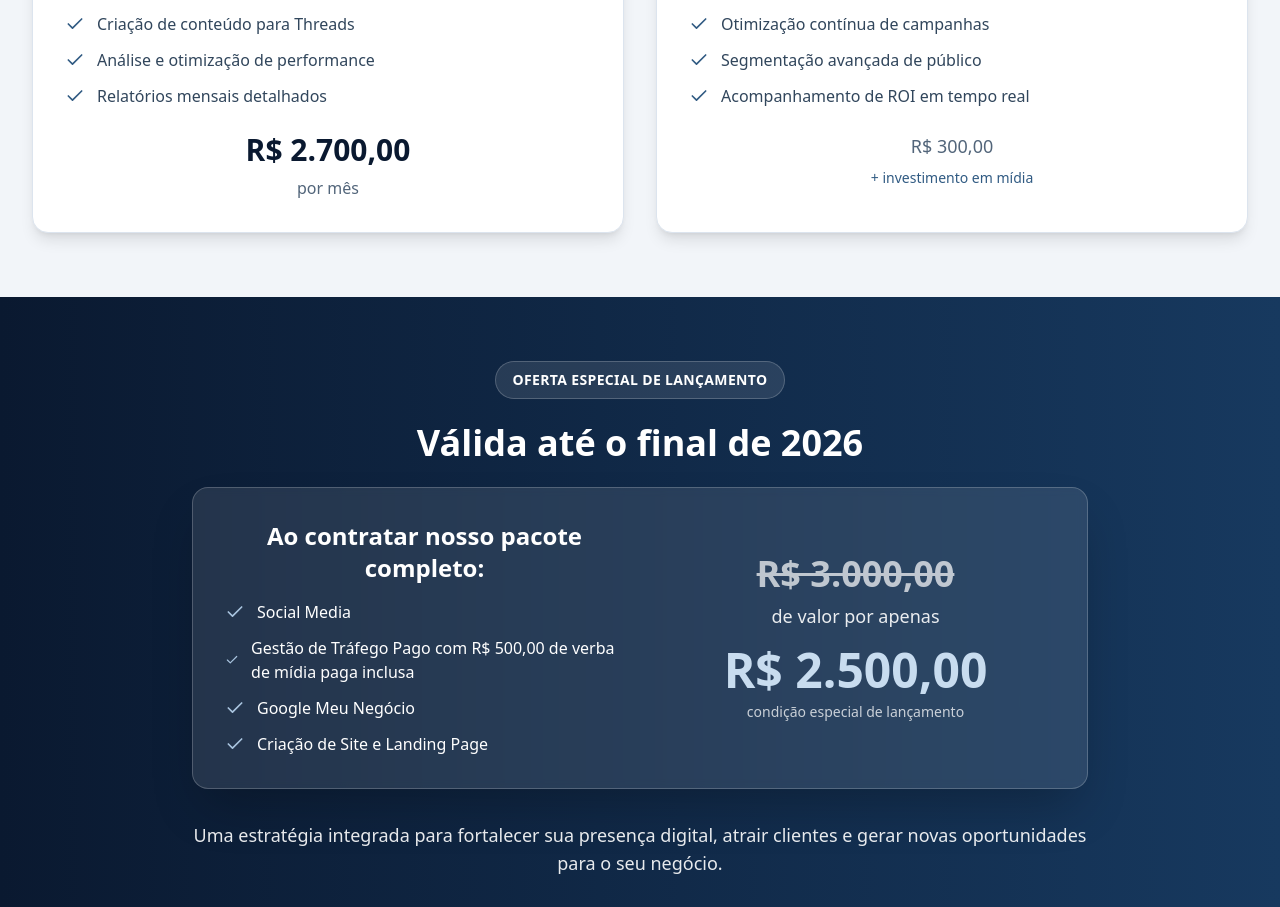
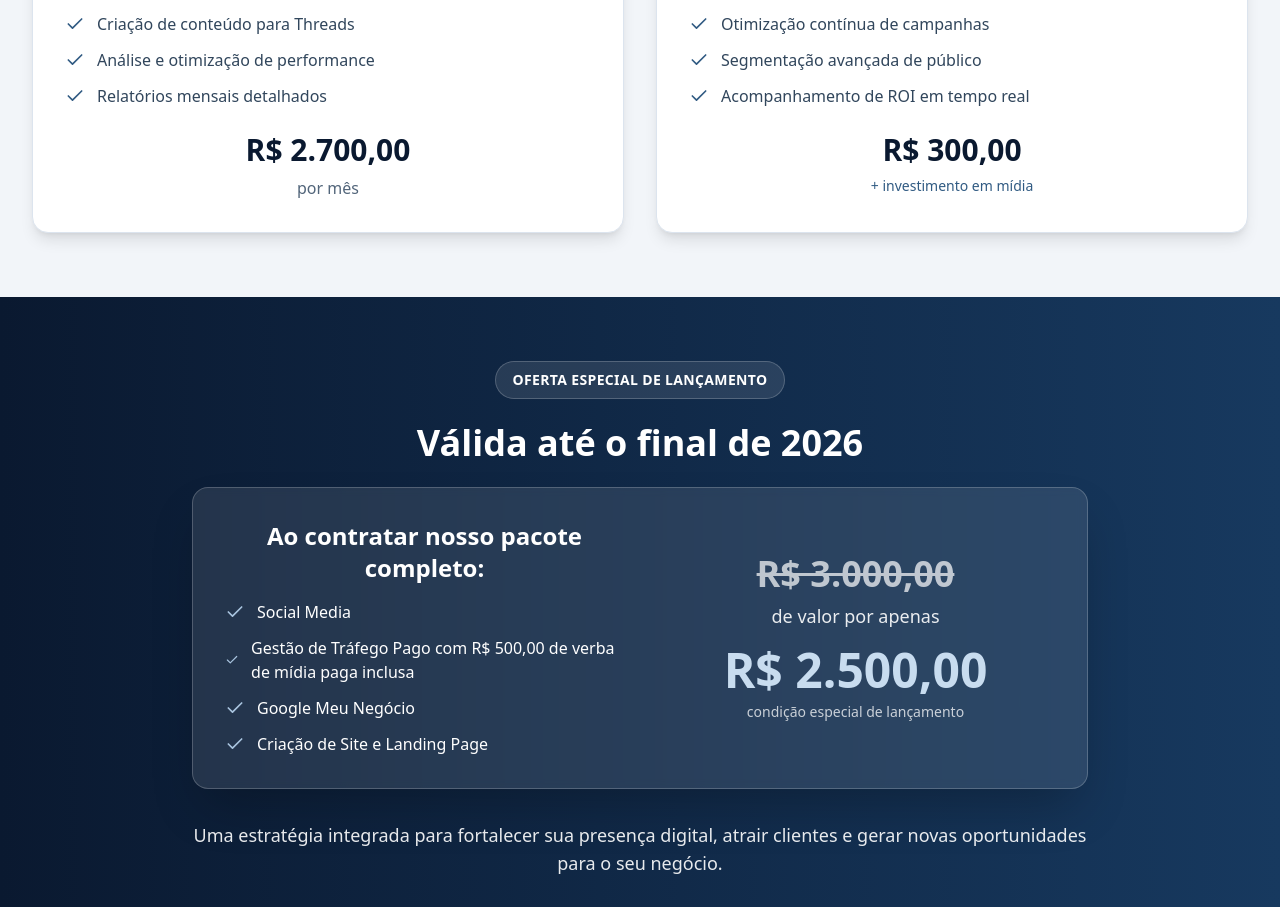
Before and after one commit to Matheusmendoncamkt/landing-mkt, a Next.js app: page / in a window 1280 px wide. Shown: the part 1580-2487 px from the top of the page. Built offline with nearby package versions, Linux system fonts and the light colour scheme.

Commit message:
Update page.jsx

```diff
--- a/app/page.jsx
+++ b/app/page.jsx
@@ -194,7 +194,7 @@ export default function MarketingInboundLanding() {
                 </li>
               </ul>
               <div className="text-center">
-                <div className="text-lg text-[#52657A] mb-2">R$ 300,00</div>
+                <div className="text-3xl font-bold text-[#0A1930] mb-2">R$ 300,00</div>
                 <div className="text-sm text-[#315B83]">+ investimento em mídia</div>
               </div>
             </div>
```
